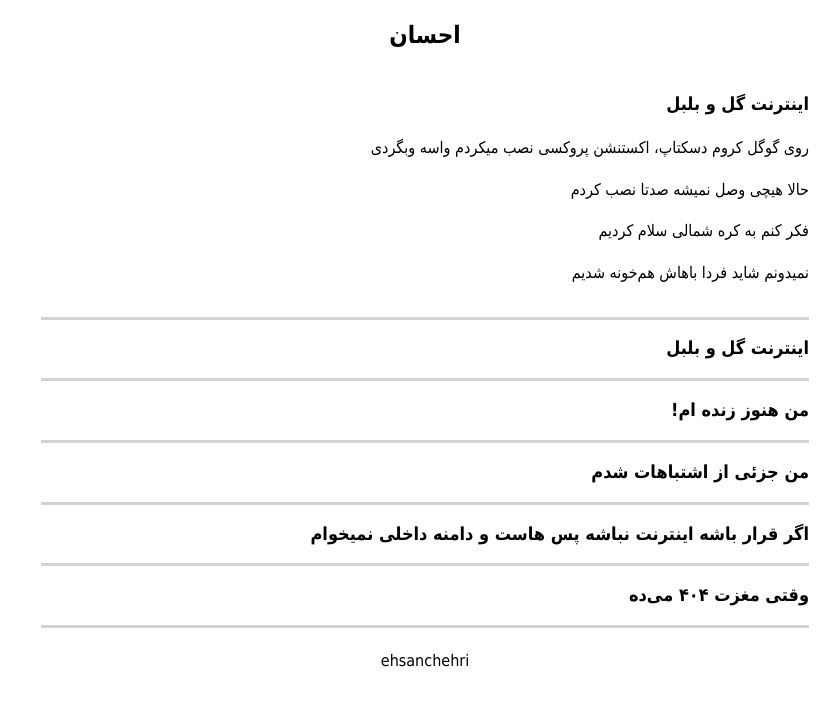
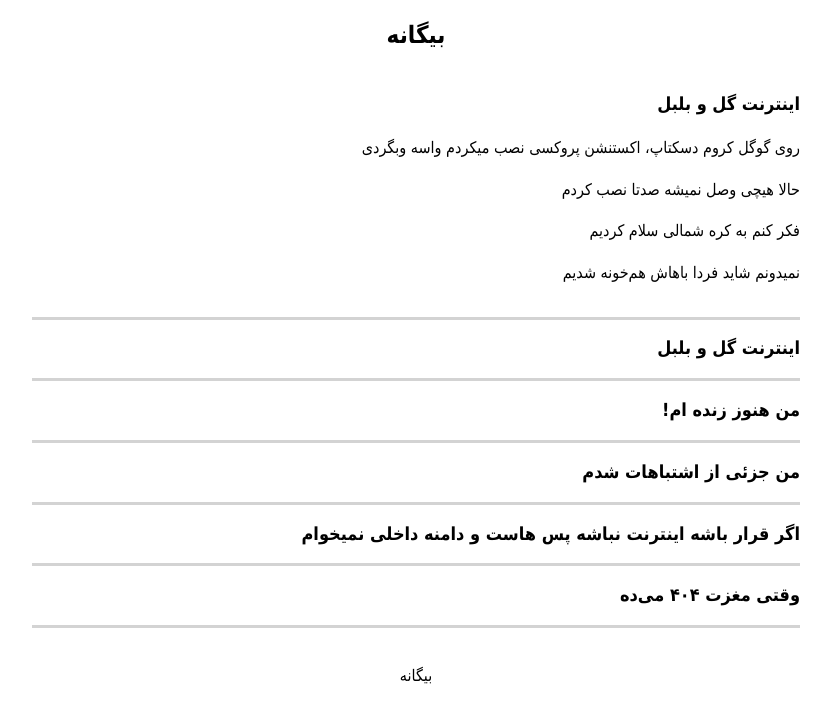
Before and after one commit to darkblog/darkblog.github.io, a Jekyll site: the page built from _posts/2023-1-10-997.md, in a window 1280 px wide. Shown: the top 723 px of the page, without its empty margins (310-1150 px from the left). Built offline with Jekyll 4.4.1, drawn with Linux system fonts in a browser that asks for light colours.

Commit message:
Update default.html

```diff
--- a/_layouts/default.html
+++ b/_layouts/default.html
@@ -4,17 +4,16 @@
 <meta charset="utf-8">
 <meta name="viewport" content="width=device-width, initial-scale=1">
 <title>{% if page.title %}{{ page.title }}{% else %}{{ site.name }}{% endif %}</title>
-<meta name="description" content="{% if page.excerpt %}{{ page.excerpt | strip_html | strip_newlines | truncate: 160 }}{% else %}{{ site.description }}{% endif %}">
 <link rel="canonical" href="{{ page.url | replace:'index.html','' | prepend: site.baseurl | prepend: site.url }}">
 <style>body{font:100%/1.6 Tahoma}.container{margin:auto;padding:5px;max-width:768px}header{padding-bottom:16px;padding-top:8px;font-size:x-large;font-weight:bold}h1,h2{font-size:large}a{color:black;text-decoration:none}ul{list-style-type:square}img,video,audio{max-width:100%}.post{padding-bottom:15px;border-bottom:solid lightgray}blockquote{margin:1.8em 0.8em;padding:0.1em 1em;border-right:solid black}.center{display:block;margin:auto;text-align:center}pre{direction:ltr;border:solid black;padding:8px;overflow-x:auto}</style>
 </head>
 <body>
 <header class="center">
-<a href="https://ehsanchehri.github.io/">احسان</a>
+<a href="https://www.biganeh.com/">بیگانه</a>
 </header>
 <main class="container">{{ content }}</main>
 <footer class="center">
-<a href="https://www.instagram.com/ehsanchehri/">ehsanchehri</a>
+<h2></h2><a href="https://www.biganeh.com/">بیگانه</a></h2>
 </footer>
 </body>
 </html>
```
